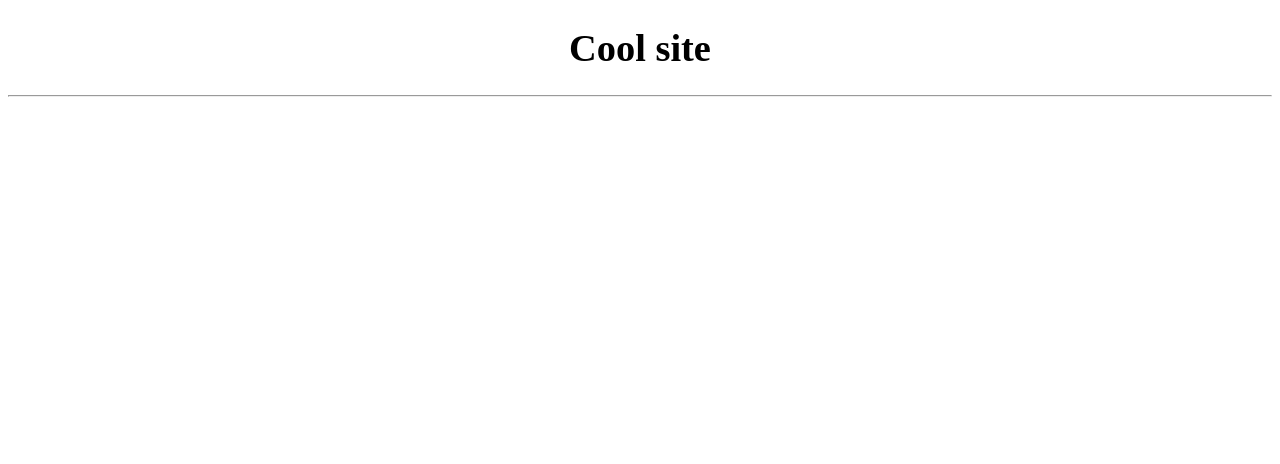
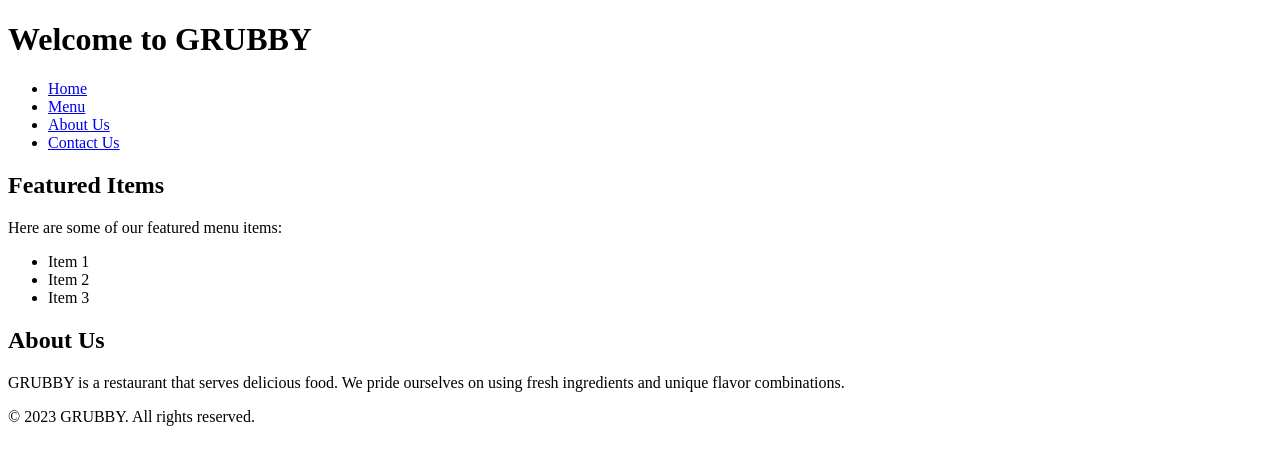
Before and after one commit to octopotatoer/Pomato, a plain HTML site: page index.html in a window 1280 px wide. Drawn offline with Linux system fonts and the light colour scheme.

Commit message:
new sites

```diff
--- a/index.html
+++ b/index.html
@@ -1,10 +1,37 @@
 <!DOCTYPE html>
 <html>
-    <head>
-        <title>cool site</title>
-    </head>
-    <body>
-        <big><center><h1>Cool site</h1></center></big>
-        <hr>
-    </body>
+<head>
+	<title>GRUBBY</title>
+</head>
+<body>
+	<header>
+		<h1>Welcome to GRUBBY</h1>
+	</header>
+	<nav>
+		<ul>
+			<li><a href="#">Home</a></li>
+			<li><a href="#">Menu</a></li>
+			<li><a href="#">About Us</a></li>
+			<li><a href="#">Contact Us</a></li>
+		</ul>
+	</nav>
+	<main>
+		<section>
+			<h2>Featured Items</h2>
+			<p>Here are some of our featured menu items:</p>
+			<ul>
+				<li>Item 1</li>
+				<li>Item 2</li>
+				<li>Item 3</li>
+			</ul>
+		</section>
+		<section>
+			<h2>About Us</h2>
+			<p>GRUBBY is a restaurant that serves delicious food. We pride ourselves on using fresh ingredients and unique flavor combinations.</p>
+		</section>
+	</main>
+	<footer>
+		<p>&copy; 2023 GRUBBY. All rights reserved.</p>
+	</footer>
+</body>
 </html>
```
